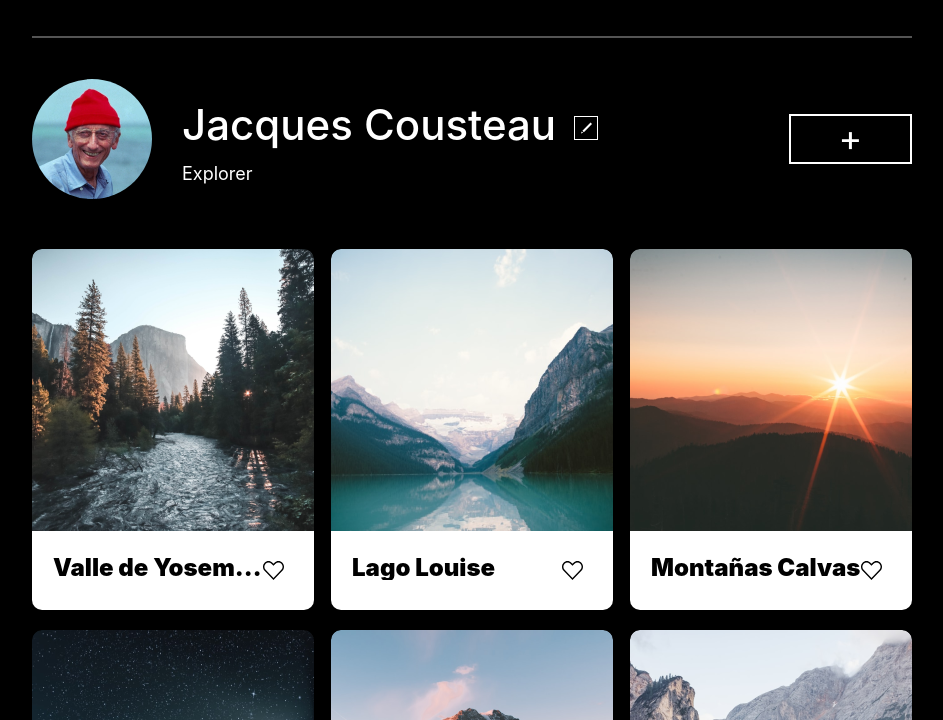
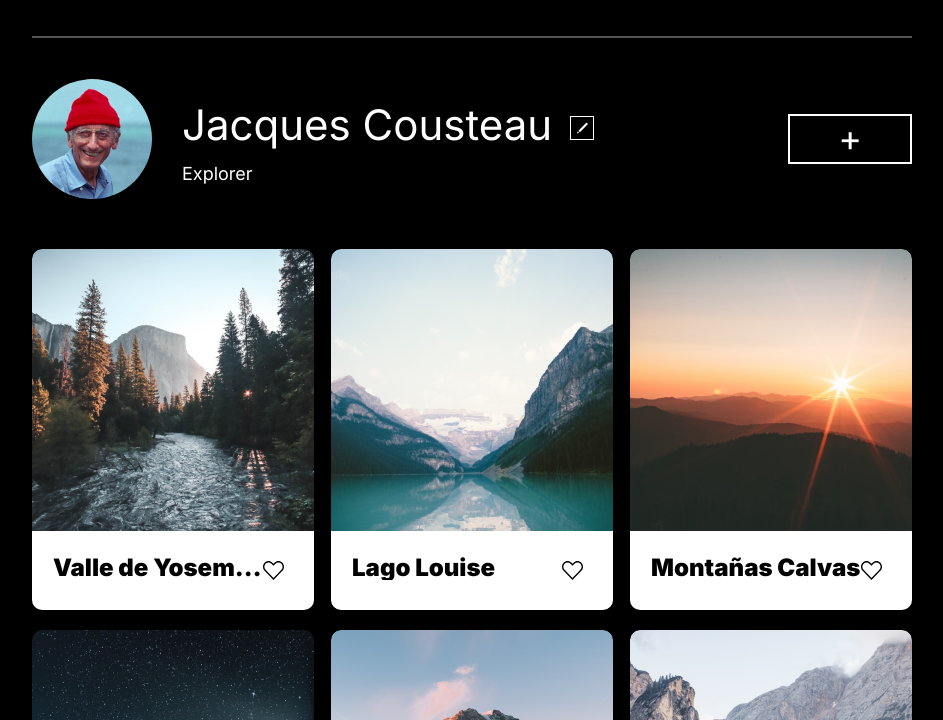
Before and after one commit to EfrenDEQ/web_project_around, a plain HTML site: page index.html in a window 1280 px wide. Shown: the part 80-800 px from the top of the page, without its empty margins (168-1111 px from the left). Drawn offline with Linux system fonts and the light colour scheme; the site is published under a folder, as on GitHub Pages, so addresses that start at the root find nothing; files whose address does not match are found by name.

Commit message:
Ajustes solicitados

```diff
--- a/pages/index.css
+++ b/pages/index.css
@@ -1,5 +1,5 @@
 @import url(./normalize.css);
-@import url(/vendor/fonts.css);
+@import url(../vendor/fonts.css);
 @import url(../blocks/page.css);
 @import url(../blocks/header.css);
 @import url(../blocks/profile.css);
```
